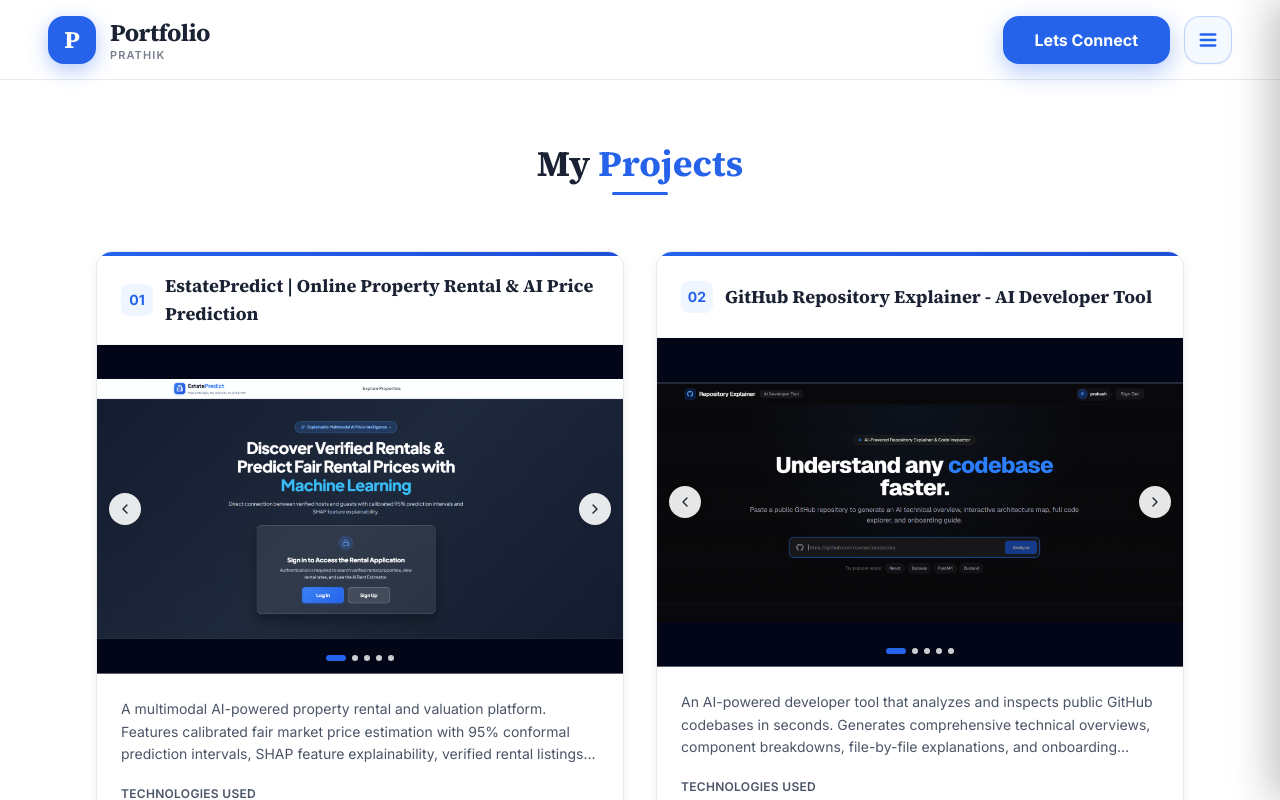
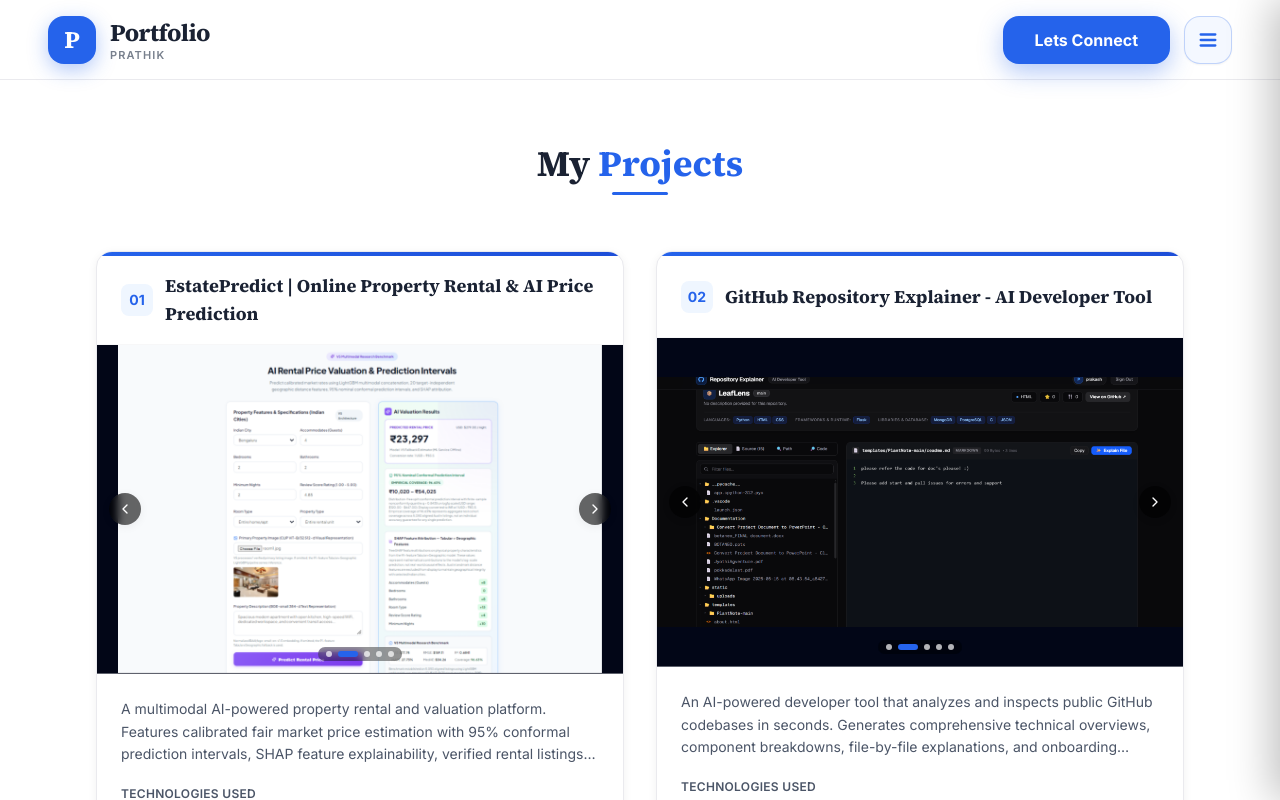
Before and after one commit to prathik0007/portfolio, a Next.js app: page /projects in a window 1280 px wide. Shown: the top 800 px of the page. Built offline with nearby package versions, Linux system fonts and the light colour scheme.

Commit message:
feat: remove Tailwind CSS from 2nd project and add live auto-rotating screenshot carousel

```diff
--- a/components/ProjectCarousel.tsx
+++ b/components/ProjectCarousel.tsx
@@ -1,6 +1,6 @@
 "use client";
 
-import { useState } from "react";
+import { useState, useEffect } from "react";
 import Image from "next/image";
 import { ChevronLeft, ChevronRight } from "lucide-react";
 
@@ -12,49 +12,74 @@ export default function ProjectCarousel({
   title: string;
 }) {
   const [index, setIndex] = useState(0);
+  const [isPaused, setIsPaused] = useState(false);
   const hasMultiple = images.length > 1;
+
+  // Live auto-rotation every 3.5 seconds (pauses on hover)
+  useEffect(() => {
+    if (!hasMultiple || isPaused) return;
+
+    const timer = setInterval(() => {
+      setIndex((prev) => (prev + 1) % images.length);
+    }, 3500);
+
+    return () => clearInterval(timer);
+  }, [hasMultiple, isPaused, images.length]);
 
   function goTo(newIndex: number) {
     setIndex((newIndex + images.length) % images.length);
   }
 
   return (
-    <div className="relative aspect-[16/10] w-full overflow-hidden bg-slate-950 flex items-center justify-center border-b border-surface-border/40">
-      <Image
-        src={images[index]}
-        alt={`${title} screenshot ${index + 1}`}
-        fill
-        sizes="(max-width: 768px) 100vw, 50vw"
-        className="object-contain transition-opacity duration-300"
-        priority={index === 0}
-      />
+    <div
+      onMouseEnter={() => setIsPaused(true)}
+      onMouseLeave={() => setIsPaused(false)}
+      className="relative aspect-[16/10] w-full overflow-hidden bg-slate-950 flex items-center justify-center border-b border-surface-border/40 group"
+    >
+      {/* Smooth cross-fade stacked images for seamless live rotation */}
+      {images.map((img, i) => (
+        <Image
+          key={img}
+          src={img}
+          alt={`${title} screenshot ${i + 1}`}
+          fill
+          sizes="(max-width: 768px) 100vw, 50vw"
+          className={`object-contain transition-opacity duration-700 ease-in-out ${
+            i === index ? "opacity-100 z-10" : "opacity-0 z-0 pointer-events-none"
+          }`}
+          priority={i === 0}
+        />
+      ))}
 
       {hasMultiple && (
         <>
+          {/* Navigation Controls */}
           <button
             type="button"
-            aria-label="Previous image"
+            aria-label="Previous screenshot"
             onClick={() => goTo(index - 1)}
-            className="absolute left-3 top-1/2 flex h-8 w-8 -translate-y-1/2 items-center justify-center rounded-full bg-white/90 text-ink shadow-card transition-colors hover:bg-white"
+            className="absolute left-3 top-1/2 z-20 flex h-8 w-8 -translate-y-1/2 items-center justify-center rounded-full bg-black/60 text-white shadow-card backdrop-blur-sm transition-all hover:bg-black/90 hover:scale-110 active:scale-95"
           >
             <ChevronLeft size={16} />
           </button>
           <button
             type="button"
-            aria-label="Next image"
+            aria-label="Next screenshot"
             onClick={() => goTo(index + 1)}
-            className="absolute right-3 top-1/2 flex h-8 w-8 -translate-y-1/2 items-center justify-center rounded-full bg-white/90 text-ink shadow-card transition-colors hover:bg-white"
+            className="absolute right-3 top-1/2 z-20 flex h-8 w-8 -translate-y-1/2 items-center justify-center rounded-full bg-black/60 text-white shadow-card backdrop-blur-sm transition-all hover:bg-black/90 hover:scale-110 active:scale-95"
           >
             <ChevronRight size={16} />
           </button>
-          <div className="absolute bottom-3 left-1/2 flex -translate-x-1/2 gap-1.5">
+
+          {/* Indicator Dots */}
+          <div className="absolute bottom-3 left-1/2 z-20 flex -translate-x-1/2 gap-1.5 rounded-full bg-black/40 px-2 py-1 backdrop-blur-sm">
             {images.map((_, i) => (
               <button
                 key={i}
-                aria-label={`Go to image ${i + 1}`}
+                aria-label={`Go to screenshot ${i + 1}`}
                 onClick={() => goTo(i)}
-                className={`h-1.5 rounded-full transition-all ${
-                  i === index ? "w-5 bg-primary" : "w-1.5 bg-white/80"
+                className={`h-1.5 rounded-full transition-all duration-300 ${
+                  i === index ? "w-5 bg-primary" : "w-1.5 bg-white/70 hover:bg-white"
                 }`}
               />
             ))}
--- a/data/projects.ts
+++ b/data/projects.ts
@@ -64,7 +64,6 @@ export const projects: Project[] = [
       "Neon DB",
       "AI APIs",
       "REST APIs",
-      "Tailwind CSS",
       "Vercel",
     ],
     liveDemoUrl: "https://githubrepo-ten.vercel.app/",
```
